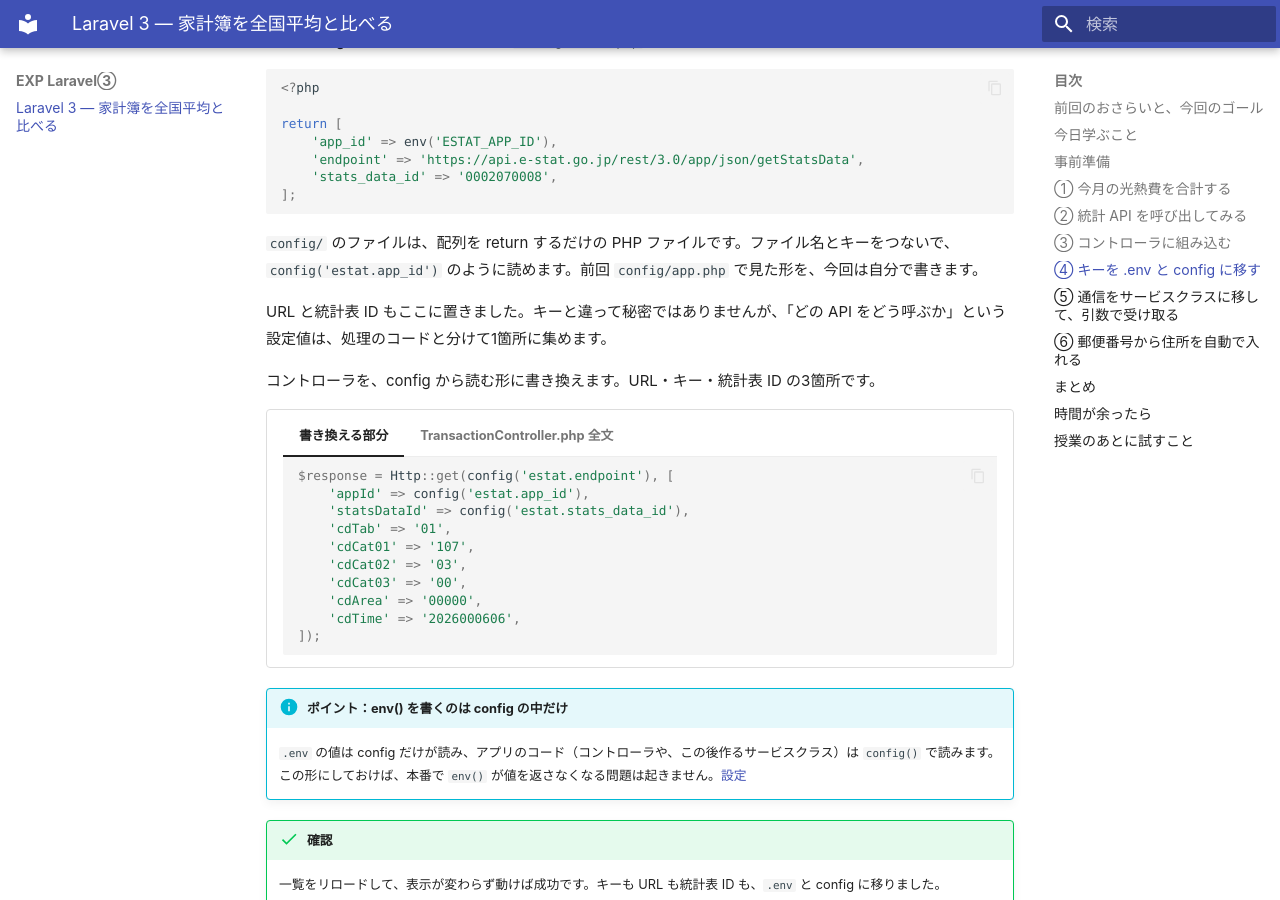
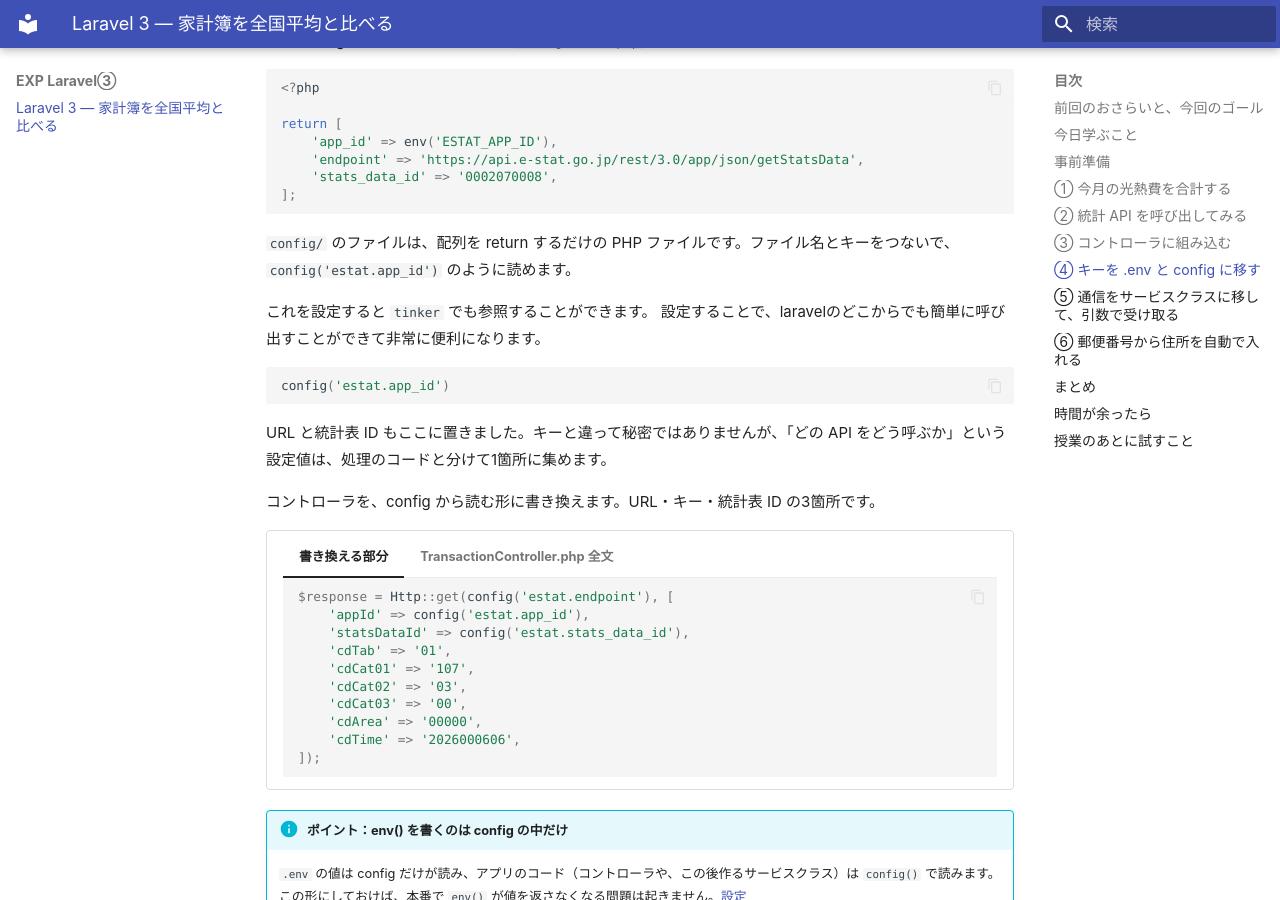
Before and after one commit to abekdwight/gslabo-lesson5, an MkDocs documentation site: the page built from docs/index.md, in a window 1280 px wide and 900 px high, scrolled down 9204 px. Built offline with MkDocs 1.6.1 and Material for MkDocs 9.7.7, drawn with Linux system fonts in a browser that asks for light colours.

Commit message:
reformat tables and note config access from tinker

````diff
--- a/docs/index.md
+++ b/docs/index.md
@@ -14,25 +14,25 @@
 
 手を入れるファイルは次の5つです。
 
-| ファイル                                          | 今日やること                                            |
-| ------------------------------------------------- | ------------------------------------------------------- |
-| `.env`                                            | `ESTAT_APP_ID` を1行追加する                            |
-| `config/estat.php`                                | 新規作成。API の設定をまとめる                          |
-| `app/Services/StatisticsService.php`              | 新規作成。e-Stat から全国平均を取得する                 |
-| `app/Http/Controllers/TransactionController.php`  | `index()` で合計を集計し、サービスクラスを受け取る      |
-| `resources/views/transactions/index.blade.php`    | 比較の表示を足す                                        |
+| ファイル                                         | 今日やること                                       |
+| ------------------------------------------------ | -------------------------------------------------- |
+| `.env`                                           | `ESTAT_APP_ID` を1行追加する                       |
+| `config/estat.php`                               | 新規作成。API の設定をまとめる                     |
+| `app/Services/StatisticsService.php`             | 新規作成。e-Stat から全国平均を取得する            |
+| `app/Http/Controllers/TransactionController.php` | `index()` で合計を集計し、サービスクラスを受け取る |
+| `resources/views/transactions/index.blade.php`   | 比較の表示を足す                                   |
 
 ## 今日学ぶこと
 
-| 言葉                                     | ざっくり言うと                                                       | 登場する場面 |
-| ---------------------------------------- | -------------------------------------------------------------------- | ------------ |
-| **クエリメソッド（whereIn / sum など）** | 検索や集計の条件を組み立てて、データベースに計算させる書き方         | ①            |
-| **HTTP クライアント（Http）**            | PHP のコードから外部の URL を呼び出す機能                            | ②            |
-| **.env と config**                       | API キーのような、コードに直接書かない値の置き場所                   | ④            |
-| **サービスクラス**                       | コントローラから処理を分けて置く、自作の PHP クラス                  | ⑤            |
-| **サービスコンテナ**                     | 型宣言されたクラスのインスタンスを作って渡す、Laravel の仕組み       | ⑤            |
-| **メソッドインジェクション**             | メソッドの引数に型を書いて、サービスコンテナから受け取る書き方       | ⑤            |
-| **依存注入（DI）**                       | 必要なクラスを自分で new せず、引数で受け取る形                      | ⑤            |
+| 言葉                                     | ざっくり言うと                                                 | 登場する場面 |
+| ---------------------------------------- | -------------------------------------------------------------- | ------------ |
+| **クエリメソッド（whereIn / sum など）** | 検索や集計の条件を組み立てて、データベースに計算させる書き方   | ①            |
+| **HTTP クライアント（Http）**            | PHP のコードから外部の URL を呼び出す機能                      | ②            |
+| **.env と config**                       | API キーのような、コードに直接書かない値の置き場所             | ④            |
+| **サービスクラス**                       | コントローラから処理を分けて置く、自作の PHP クラス            | ⑤            |
+| **サービスコンテナ**                     | 型宣言されたクラスのインスタンスを作って渡す、Laravel の仕組み | ⑤            |
+| **メソッドインジェクション**             | メソッドの引数に型を書いて、サービスコンテナから受け取る書き方 | ⑤            |
+| **依存注入（DI）**                       | 必要なクラスを自分で new せず、引数で受け取る形                | ⑤            |
 
 ## 事前準備
 
@@ -360,16 +360,16 @@ https://api.e-stat.go.jp/rest/3.0/app/json/getStatsData?appId=（共有された
 
 URL の後半に並んでいたパラメータの意味は次のとおりです。
 
-| パラメータ    | 値           | 意味                                       |
-| ------------- | ------------ | ------------------------------------------ |
-| `appId`       | 共有されたキー | 利用登録で発行される ID                    |
-| `statsDataId` | `0002070008` | 統計表の ID（家計調査・用途分類）          |
-| `cdTab`       | `01`         | 表の種類（金額）                           |
-| `cdCat01`     | `107`        | 項目（光熱・水道）                         |
-| `cdCat02`     | `03`         | 世帯の区分（二人以上の世帯）               |
-| `cdCat03`     | `00`         | 世帯人員（平均）                           |
-| `cdArea`      | `00000`      | 地域（全国）                               |
-| `cdTime`      | `2026000606` | 対象の月（2026年6月）                      |
+| パラメータ    | 値             | 意味                              |
+| ------------- | -------------- | --------------------------------- |
+| `appId`       | 共有されたキー | 利用登録で発行される ID           |
+| `statsDataId` | `0002070008`   | 統計表の ID（家計調査・用途分類） |
+| `cdTab`       | `01`           | 表の種類（金額）                  |
+| `cdCat01`     | `107`          | 項目（光熱・水道）                |
+| `cdCat02`     | `03`           | 世帯の区分（二人以上の世帯）      |
+| `cdCat03`     | `00`           | 世帯人員（平均）                  |
+| `cdArea`      | `00000`        | 地域（全国）                      |
+| `cdTime`      | `2026000606`   | 対象の月（2026年6月）             |
 
 同じ呼び出しを、PHP から行います。①で開いた tinker に戻って実行してください。
 
@@ -699,7 +699,15 @@ return [
 ];
 ```
 
-`config/` のファイルは、配列を return するだけの PHP ファイルです。ファイル名とキーをつないで、`config('estat.app_id')` のように読めます。前回 `config/app.php` で見た形を、今回は自分で書きます。
+`config/` のファイルは、配列を return するだけの PHP ファイルです。ファイル名とキーをつないで、`config('estat.app_id')` のように読めます。
+
+これを設定すると `tinker` でも参照することができます。
+設定することで、laravelのどこからでも簡単に呼び出すことができて非常に便利になります。
+
+
+```bash
+config('estat.app_id')
+```
 
 URL と統計表 ID もここに置きました。キーと違って秘密ではありませんが、「どの API をどう呼ぶか」という設定値は、処理のコードと分けて1箇所に集めます。
 
````
